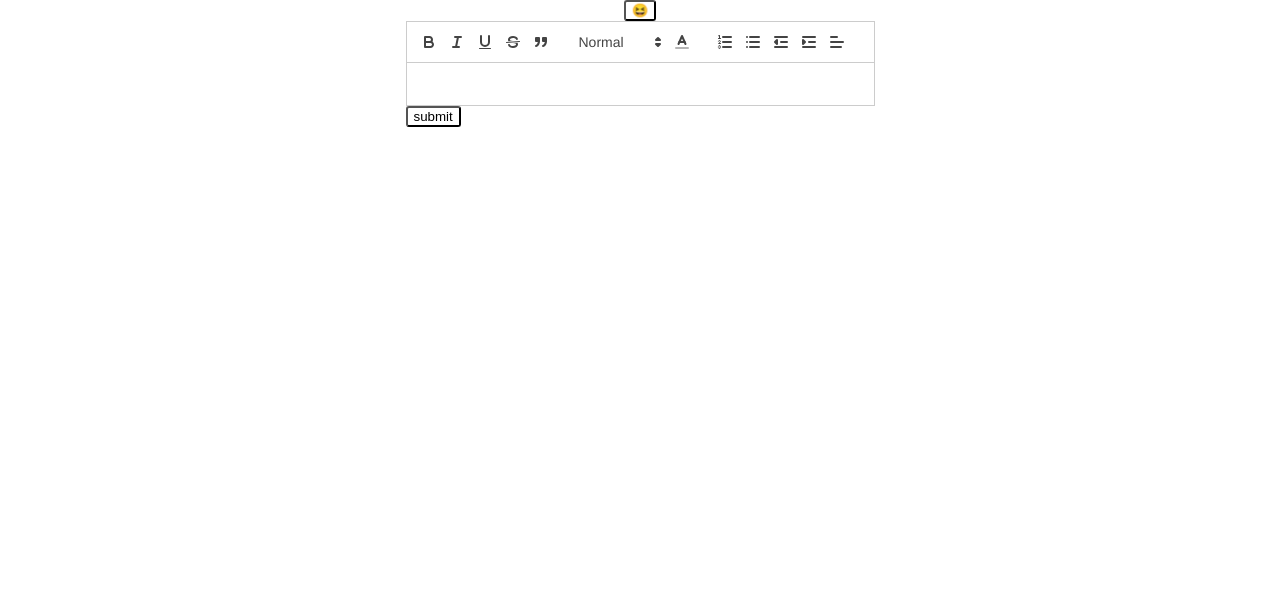
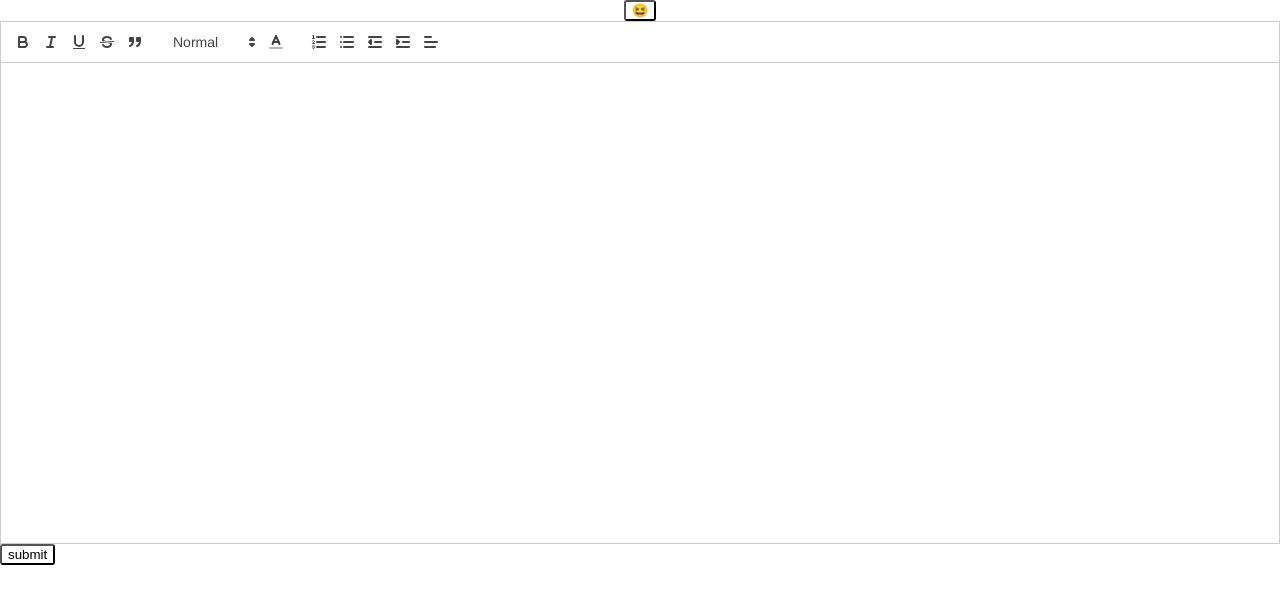
Before and after one commit to gommgom/gomgomilgi, a React (Create React App) app: page / in a window 1280 px wide. Shown: the top 604 px of the page. Built offline with nearby package versions, Linux system fonts and the light colour scheme.

Commit message:
css 폴더 변경

```diff
--- a/src/AddDiary.tsx
+++ b/src/AddDiary.tsx
@@ -73,7 +73,9 @@ export default function AddDiary() {
                 </div>
             </div>
             <QuilEditor quillRef={quillRef} contents={contents} setContents={setContents}/>
+
             <button onClick={handleSubmit}>submit</button>
+
         </>
     )
 }
--- a/src/App.tsx
+++ b/src/App.tsx
@@ -6,12 +6,14 @@ import AddDiary from './AddDiary';
 function App() {
   return (
       <>
-          <Routes>
-              <Route path="/" element={<AddDiary />} />
-              <Route path="/calendar" element={<Calendar />} />
-          </Routes>
+          <body>
+              <Routes>
+                  <Route path="/" element={<AddDiary />} />
+                  <Route path="/calendar" element={<Calendar />} />
+              </Routes>
+          </body>
+
           <GlobalStyles/>
-
       </>
   );
 }
--- a/src/calendar.tsx
+++ b/src/calendar.tsx
@@ -1,7 +1,7 @@
 import React, { useState } from 'react';
 import { Icon } from '@iconify/react';
 import { format, addMonths, subMonths, startOfMonth, endOfMonth, startOfWeek, endOfWeek, isSameMonth, isSameDay, addDays, parse } from 'date-fns';
-import './calendar.css';
+import './styles/calendar.css';
 
 interface RenderHeaderProps {
     currentMonth: Date;
--- a/src/index.tsx
+++ b/src/index.tsx
@@ -1,6 +1,6 @@
 import React from 'react';
 import ReactDOM from 'react-dom/client';
-import './index.css';
+import './styles/index.css';
 import App from './App';
 import {BrowserRouter} from "react-router-dom";
 
--- a/src/styles/GlobalStyles.js
+++ b/src/styles/GlobalStyles.js
@@ -6,16 +6,15 @@ const GlobalStyles = createGlobalStyle`
     body{
       width: 100%;
       height: 100vh;
-      display: flex;
-      align-items: center;
-      flex-direction: column;
-
     };
     button{
       background-color: white;
       border-radius: 3px;
       cursor: pointer;
     };
+    .ql-editor{
+      height: 60vh;
+    }
 `;
 
 export default GlobalStyles;
--- a/src/calendar.css
+++ b/src/styles/calendar.css
@@ -18,7 +18,7 @@
   display: flex;
   flex-direction: column;
   justify-content: center;
-  margin-left: 45 %;
+  margin-left: 45%;
 }
 
 .text {
```
Also changed, not shown: src/styles/AddDiary.module.css (line endings or trailing spaces), src/styles/App.css (renamed from src/App.css), src/styles/index.css (renamed from src/index.css).
